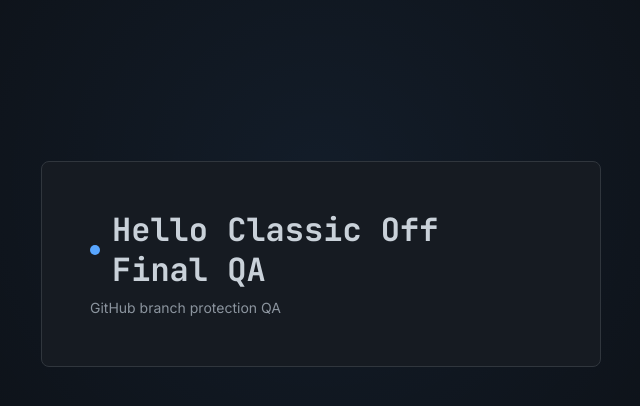
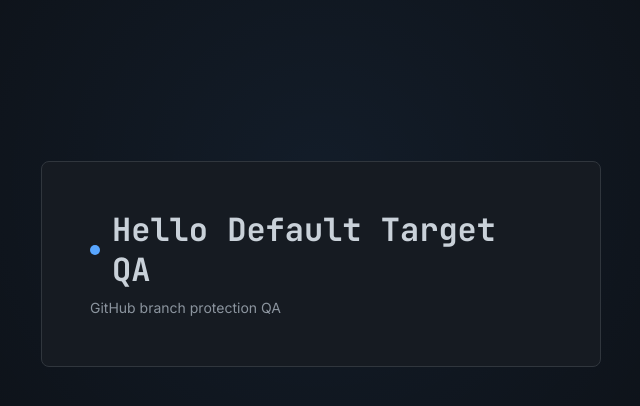
Before and after one commit to Paveltarno/b44-main-protection-qa-22892-20261004, a React (Vite) app: page / in a window 1280 px wide. Shown: the part 136-542 px from the top of the page, without its empty margins (319-959 px from the left). Built offline with nearby package versions, Linux system fonts and the light colour scheme; no server answers.

Commit message:
Update home page heading
Co-authored-by: Paveltarno <7635240+Paveltarno@users.noreply.github.com>

```diff
--- a/src/pages/Home.jsx
+++ b/src/pages/Home.jsx
@@ -7,7 +7,7 @@ export default function Home() {
       <div className="w-full max-w-[560px] p-8 sm:p-12 rounded-lg border border-[#30363D] bg-[#161B22]">
         <h1 className="flex items-center gap-3 text-[32px] leading-[40px] font-bold text-[#C9D1D9]" style={{ fontFamily: "'JetBrains Mono', monospace" }}>
           <span className="w-2.5 h-2.5 rounded-full bg-[#58A6FF] shrink-0" />
-          Hello Classic Off Final QA
+          Hello Default Target QA
         </h1>
         <p className="mt-2 text-sm text-[#8B949E]" style={{ fontFamily: "'Inter', sans-serif" }}>
           GitHub branch protection QA
```
